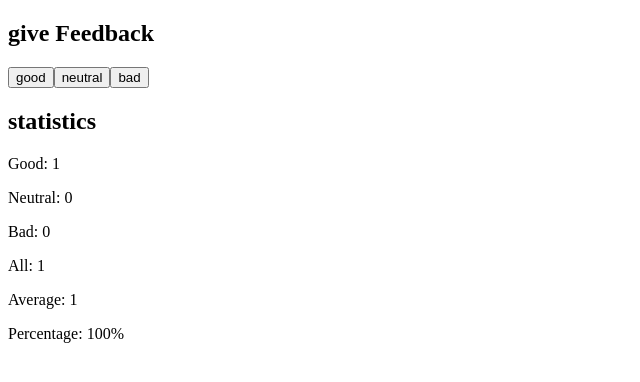
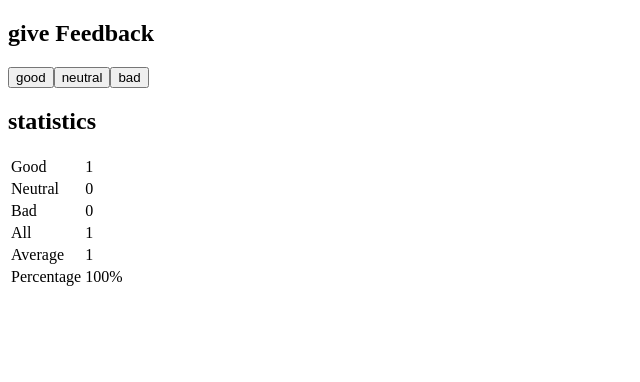
Before and after one commit to ravi0131/Fullstack-Open-Part1, a React (Vite) app: page / in a window 1280 px wide. Both pictures are taken after a click on the button "good". Shown: the top 382 px of the page, without its empty margins (0-640 px from the left). Built offline with nearby package versions, Linux system fonts and the light colour scheme.

Commit message:
exercise 1.11
- changed Statistic and StatisticLine component

```diff
--- a/src/App.jsx
+++ b/src/App.jsx
@@ -76,19 +76,17 @@ const badButtonClick = () =>{
 const StatisticLine = (props) => {
   if(props.label == 'Percentage'){
     return(
-      <div>
-        <p>
-          {props.label}: {props.value}%
-        </p>
-      </div>
+        <tr>
+          <td>{props.label}</td>
+          <td>{props.value}%</td>
+        </tr>
     )
   }
   return(
-    <div>
-      <p>
-        {props.label}: {props.value}
-      </p>
-    </div>
+      <tr>
+        <td>{props.label}</td>
+        <td>{props.value}</td>
+      </tr>
   )
 }
 const Statistics = (props) =>{
@@ -101,14 +99,16 @@ const Statistics = (props) =>{
     )
   }
   return (
-    <div>
+      <table>
+        <tbody>
           <StatisticLine label={'Good'} value={props.good}/>
           <StatisticLine label={'Neutral'} value={props.neutral}/>
           <StatisticLine label={'Bad'} value={props.bad}/>
           <StatisticLine label={'All'} value={props.all}/>
           <StatisticLine label={'Average'} value={props.average}/>
           <StatisticLine label={'Percentage'} value={props.positivePercentage}/>
-    </div>
+        </tbody>
+      </table>
   )
 }
 
```
Lines whose indentation alone changed are shown as unchanged.
